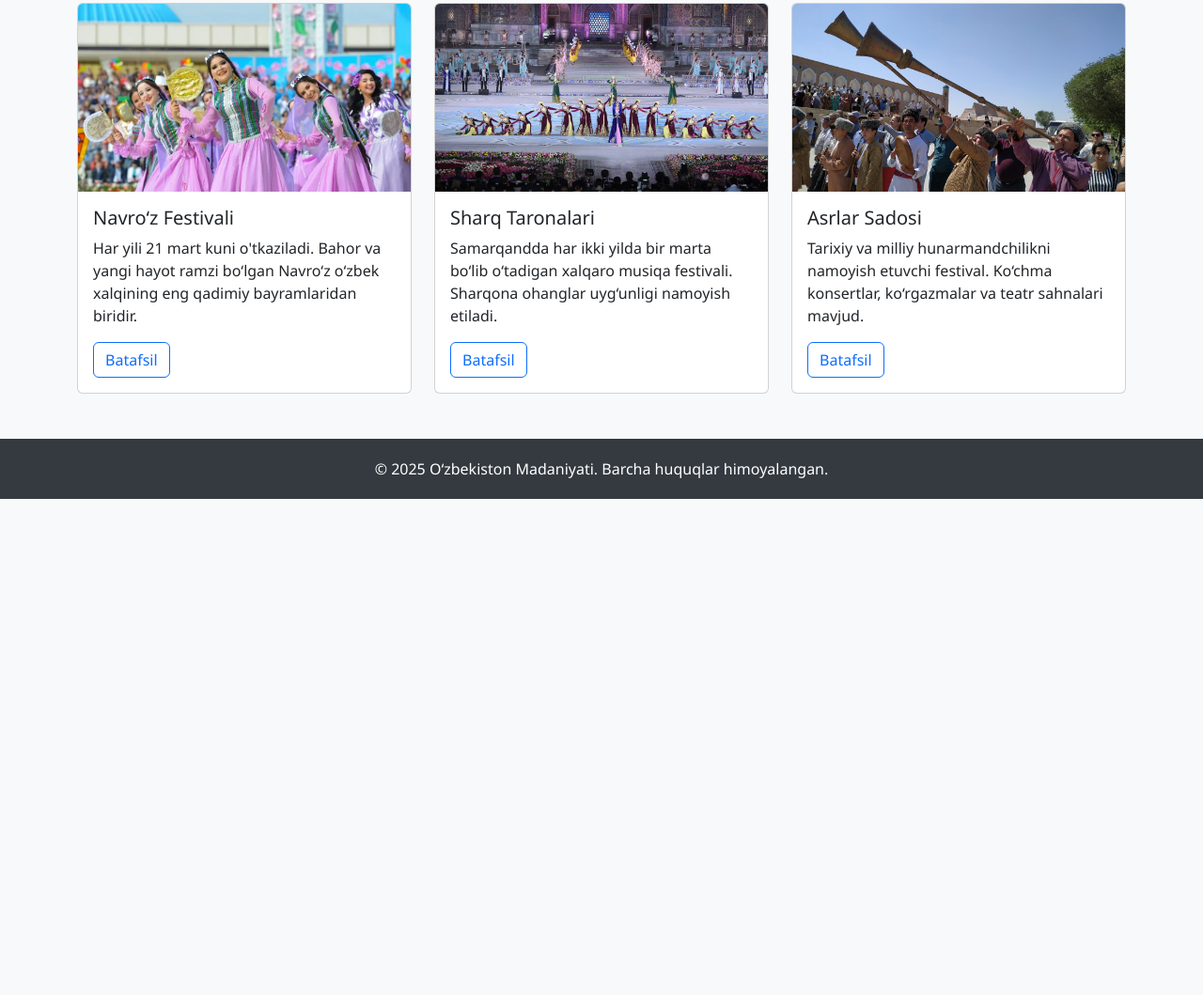
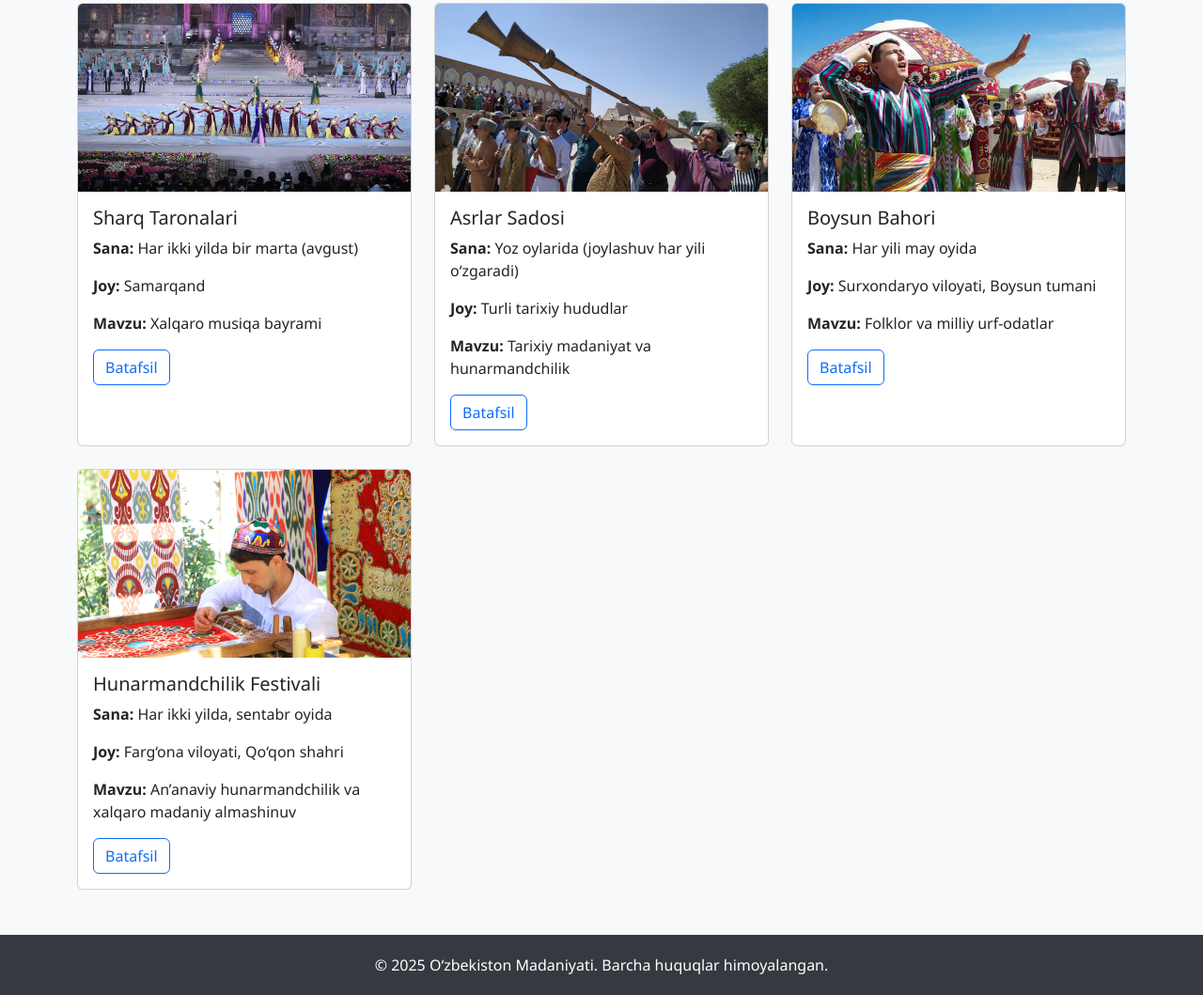
Before and after one commit to Rustambek97/virtual_uzbekistan, a plain HTML site: page batafsil2.html in a window 1280 px wide. Shown: the part 525-1584 px from the top of the page at 94% size. Before the commit the page ends 1056 px from the top, so only its background shows below. Drawn offline with nearby package versions, Linux system fonts and the light colour scheme.

Commit message:
change festival

```diff
--- a/batafsil2.html
+++ b/batafsil2.html
@@ -1,10 +1,10 @@
 <!DOCTYPE html>
 <html lang="uz">
 <head>
-  <meta charset="UTF-8">
-  <meta name="viewport" content="width=device-width, initial-scale=1">
-  <title>O‘zbek Madaniyat Festivallari</title>
-  <link href="https://cdn.jsdelivr.net/npm/bootstrap@5.3.0/dist/css/bootstrap.min.css" rel="stylesheet">
+  <meta charset="UTF-8" />
+  <meta name="viewport" content="width=device-width, initial-scale=1" />
+  <title>Festivallar Kalendari</title>
+  <link href="https://cdn.jsdelivr.net/npm/bootstrap@5.3.0/dist/css/bootstrap.min.css" rel="stylesheet" />
   <style>
     body {
       font-family: 'Segoe UI', Tahoma, Geneva, Verdana, sans-serif;
@@ -14,7 +14,7 @@
     .hero {
       background-image: url('img/navruz2.jpg');
       background-size: cover;
-      background-position: center 10px;
+      background-position: center;
       background-repeat: no-repeat;
       background-attachment: fixed;
       height: 60vh;
@@ -57,24 +57,14 @@
 
   <!-- Hero Section -->
   <section class="hero">
-    <h1>O‘zbek Madaniyat Festivallari</h1>
+    <h1>Festivallar Kalendari</h1>
   </section>
 
   <!-- Festival Cards -->
   <div class="container my-5">
     <div class="row g-4">
 
-      <!-- Navro'z -->
-      <div class="col-md-6 col-lg-4">
-        <div class="card festival-card h-100">
-          <img src="img/navruz.webp" class="card-img-top" alt="Navro'z">
-          <div class="card-body">
-            <h5 class="card-title">Navro‘z Festivali</h5>
-            <p class="card-text">Har yili 21 mart kuni o'tkaziladi. Bahor va yangi hayot ramzi bo‘lgan Navro‘z o‘zbek xalqining eng qadimiy bayramlaridan biridir.</p>
-            <button class="btn btn-outline-primary" onclick="learnMore('Navro‘z - qadimiy xalq bayrami boʻlib, yangi yil va bahorning kirib kelishini nishonlaydi. Bu kunda milliy taomlar tayyorlanadi, musobaqalar boʻlib oʻtadi.')">Batafsil</button>
-          </div>
-        </div>
-      </div>
+
 
       <!-- Sharq Taronalari -->
       <div class="col-md-6 col-lg-4">
@@ -82,8 +72,10 @@
           <img src="img/sharq taronalari.jpg" class="card-img-top" alt="Sharq Taronalari">
           <div class="card-body">
             <h5 class="card-title">Sharq Taronalari</h5>
-            <p class="card-text">Samarqandda har ikki yilda bir marta bo‘lib o‘tadigan xalqaro musiqa festivali. Sharqona ohanglar uyg‘unligi namoyish etiladi.</p>
-            <button class="btn btn-outline-primary" onclick="learnMore('Sharq Taronalari — xalqaro musiqa festivali bo‘lib, turli mamlakatlardan san’atkorlar ishtirok etadi.')">Batafsil</button>
+            <p><strong>Sana:</strong> Har ikki yilda bir marta (avgust)</p>
+            <p><strong>Joy:</strong> Samarqand</p>
+            <p><strong>Mavzu:</strong> Xalqaro musiqa bayrami</p>
+            <button class="btn btn-outline-primary" onclick="learnMore('Sharq Taronalari — xalqaro musiqa festivali boʻlib, turli mamlakatlardan san’atkorlar ishtirok etadi.')">Batafsil</button>
           </div>
         </div>
       </div>
@@ -94,8 +86,38 @@
           <img src="img/asrlar sadosi.jpg" class="card-img-top" alt="Asrlar Sadosi">
           <div class="card-body">
             <h5 class="card-title">Asrlar Sadosi</h5>
-            <p class="card-text">Tarixiy va milliy hunarmandchilikni namoyish etuvchi festival. Ko‘chma konsertlar, ko‘rgazmalar va teatr sahnalari mavjud.</p>
-            <button class="btn btn-outline-primary" onclick="learnMore('Asrlar Sadosi – o‘zbek tarixiy san’ati va milliy hunarmandchiligi uyg‘unligidagi festivaldir.')">Batafsil</button>
+            <p><strong>Sana:</strong> Yoz oylarida (joylashuv har yili o‘zgaradi)</p>
+            <p><strong>Joy:</strong> Turli tarixiy hududlar</p>
+            <p><strong>Mavzu:</strong> Tarixiy madaniyat va hunarmandchilik</p>
+            <button class="btn btn-outline-primary" onclick="learnMore('Asrlar Sadosi — o‘zbek tarixiy san’ati, hunarmandchiligi va urf-odatlarini aks ettiruvchi sayyor festival.')">Batafsil</button>
+          </div>
+        </div>
+      </div>
+
+      <!-- Boysun Bahori -->
+      <div class="col-md-6 col-lg-4">
+        <div class="card festival-card h-100">
+          <img src="img/sayyoh.com_.jpg" class="card-img-top" alt="Boysun Bahori">
+          <div class="card-body">
+            <h5 class="card-title">Boysun Bahori</h5>
+            <p><strong>Sana:</strong> Har yili may oyida</p>
+            <p><strong>Joy:</strong> Surxondaryo viloyati, Boysun tumani</p>
+            <p><strong>Mavzu:</strong> Folklor va milliy urf-odatlar</p>
+            <button class="btn btn-outline-primary" onclick="learnMore('Boysun Bahori — xalq og‘zaki ijodi va qadimiy marosimlarga bag‘ishlangan festival.')">Batafsil</button>
+          </div>
+        </div>
+      </div>
+
+      <!-- Qo‘qon Hunarmandchilik Festivali -->
+      <div class="col-md-6 col-lg-4">
+        <div class="card festival-card h-100">
+          <img src="img/qo'qon.jpg" class="card-img-top" alt="Qo‘qon Hunarmandchilik Festivali">
+          <div class="card-body">
+            <h5 class="card-title">Hunarmandchilik Festivali</h5>
+            <p><strong>Sana:</strong> Har ikki yilda, sentabr oyida</p>
+            <p><strong>Joy:</strong> Farg‘ona viloyati, Qo‘qon shahri</p>
+            <p><strong>Mavzu:</strong> An’anaviy hunarmandchilik va xalqaro madaniy almashinuv</p>
+            <button class="btn btn-outline-primary" onclick="learnMore('Qo‘qon Hunarmandchilik Festivali — xalqaro hunarmandlar anjumani bo‘lib, xalq amaliy san’ati yutuqlari namoyish qilinadi.')">Batafsil</button>
           </div>
         </div>
       </div>
@@ -112,7 +134,7 @@
           <button type="button" class="btn-close" data-bs-dismiss="modal" aria-label="Yopish"></button>
         </div>
         <div class="modal-body" id="modalContent">
-          <!-- JavaScript orqali to‘ldiriladi -->
+          <!-- JS orqali to‘ldiriladi -->
         </div>
       </div>
     </div>
```
Also changed, not shown: img/qo'qon.jpg (added), img/sayyoh.com_.jpg (added).
